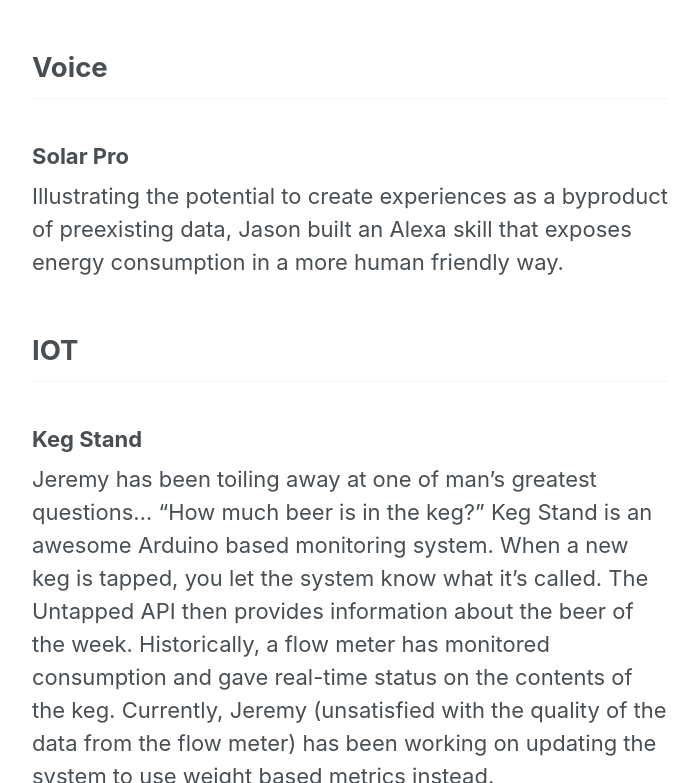
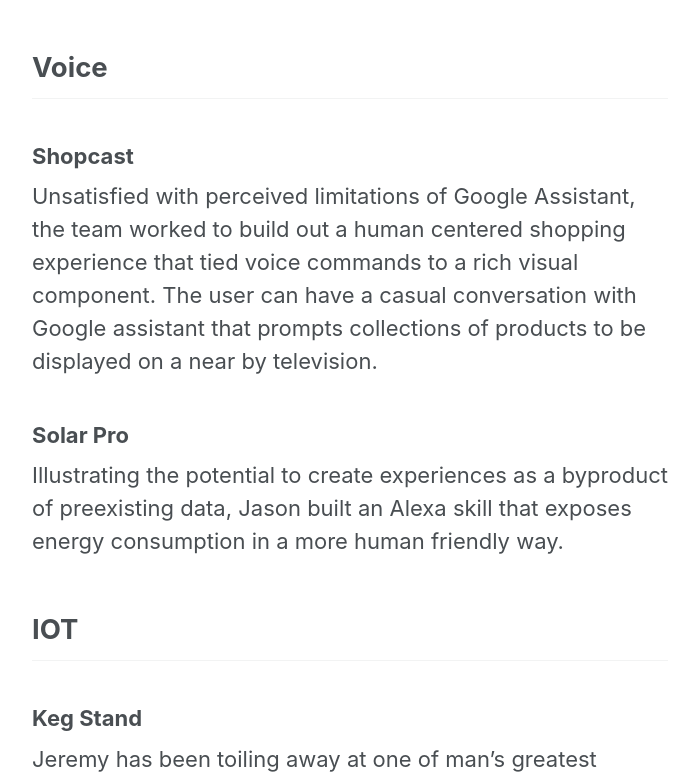
Before and after one commit to technicallySpeaking/technicallySpeaking.github.io, a Jekyll site: the page built from digressions.md, in a window 1280 px wide and 900 px high, scrolled down 568 px, cut to the strip 117-900 px from the top of the window. Shown: the whole strip, without its empty margins (290-989 px from the left). Built offline with Jekyll 4.4.1, drawn with Linux system fonts in a browser that asks for light colours; nearby versions of some CDN libraries.

Commit message:
Updated 'digressions.md' via CloudCannon

```diff
--- a/digressions.md
+++ b/digressions.md
@@ -8,6 +8,10 @@
 <iframe width="560" height="315" src="https://www.youtube.com/embed/YcS6NqaOb8o" frameborder="0" allow="autoplay; encrypted-media" allowfullscreen></iframe>
 
 ## Voice
+
+### Shopcast
+
+Unsatisfied with perceived limitations of Google Assistant, the team worked to build out a human centered shopping experience that tied voice commands to a rich visual component. The user can have a casual conversation with Google assistant that prompts collections of products to be displayed on a near by television.
 
 ### Solar Pro
 
@@ -20,11 +24,12 @@
 Jeremy has been toiling away at one of man's greatest questions... "How much beer is in the keg?" Keg Stand is an awesome Arduino based monitoring system. When a new keg is tapped, you let the system know what it's called. The Untapped API then provides information about the beer of the week. Historically, a flow meter has monitored consumption and gave real-time status on the contents of the keg. Currently, Jeremy (unsatisfied with the quality of the data from the flow meter) has been working on updating the system to use weight based metrics instead.
 
 Anyone pouring a beer at the kegerator will see what's on tap and how much of it is left...
+
 ![Tablet app](/uploads/20180427_173253.jpg)
 
 Data dumps happen every 10 seconds from the app so that other services (Alexa, for instance) can pull from that data.
+
 ![Echo Show](/uploads/20180427_173338.jpg)
-
 
 ### Rosie
 
```
